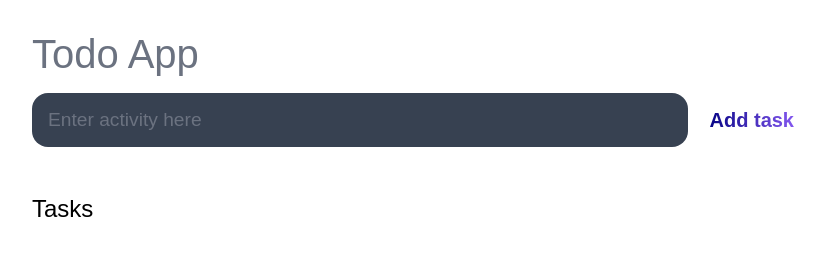
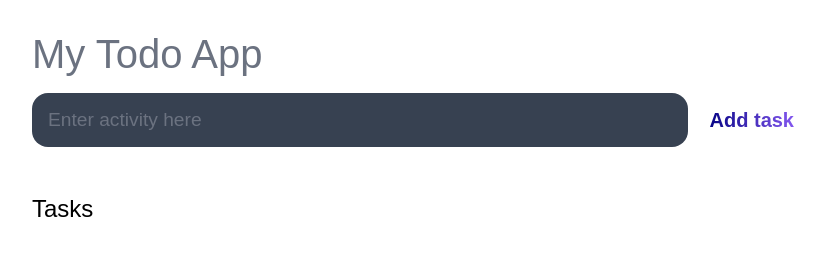
Before and after one commit to Gad0sneh/my-todo-app, a plain HTML site: page index.html in a window 1280 px wide. Shown: the whole page, without its empty margins (224-1049 px from the left). Drawn offline with Linux system fonts and the light colour scheme.

Commit message:
added my to website title

```diff
--- a/index.html
+++ b/index.html
@@ -10,7 +10,7 @@
 <body>
 
     <header>
-        <h1>Todo App</h1>
+        <h1>My Todo App</h1>
         <form id="new-task-form">
             <input
                 type="text"
```
